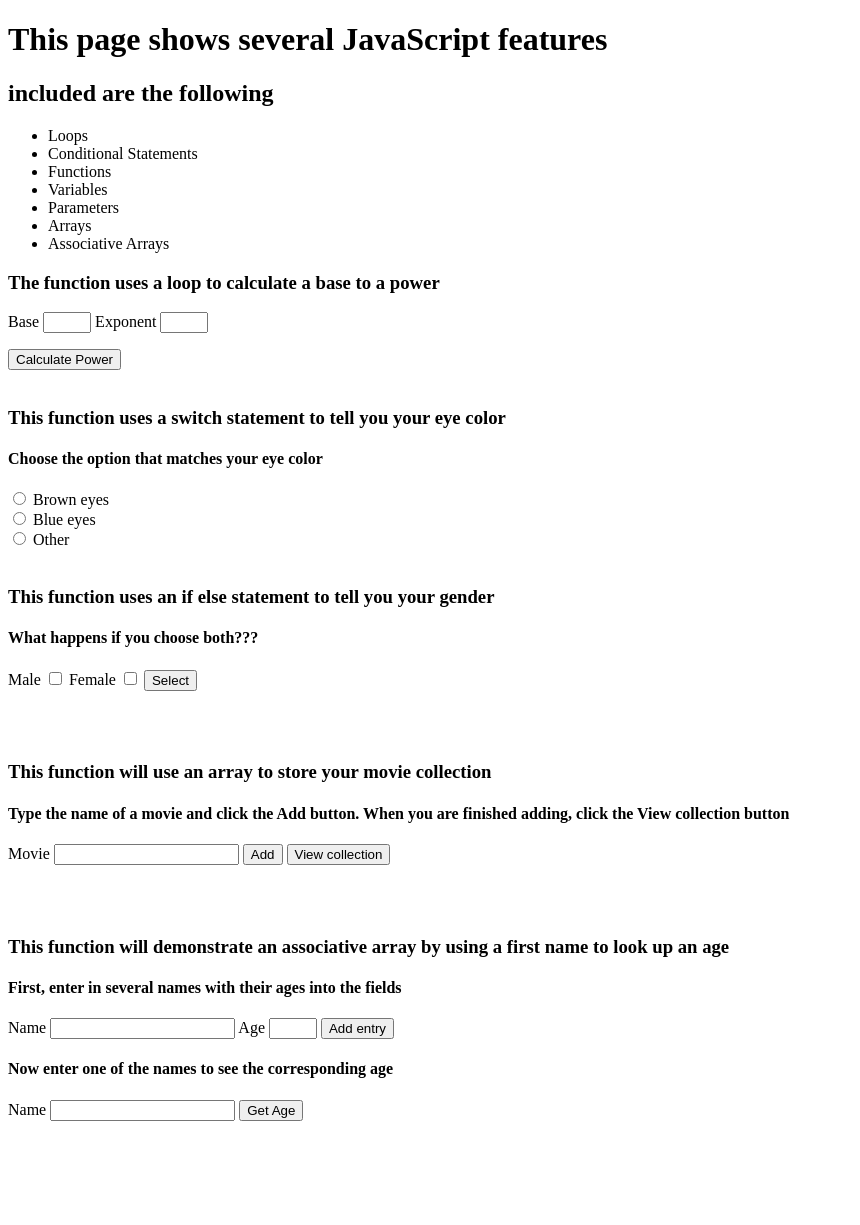
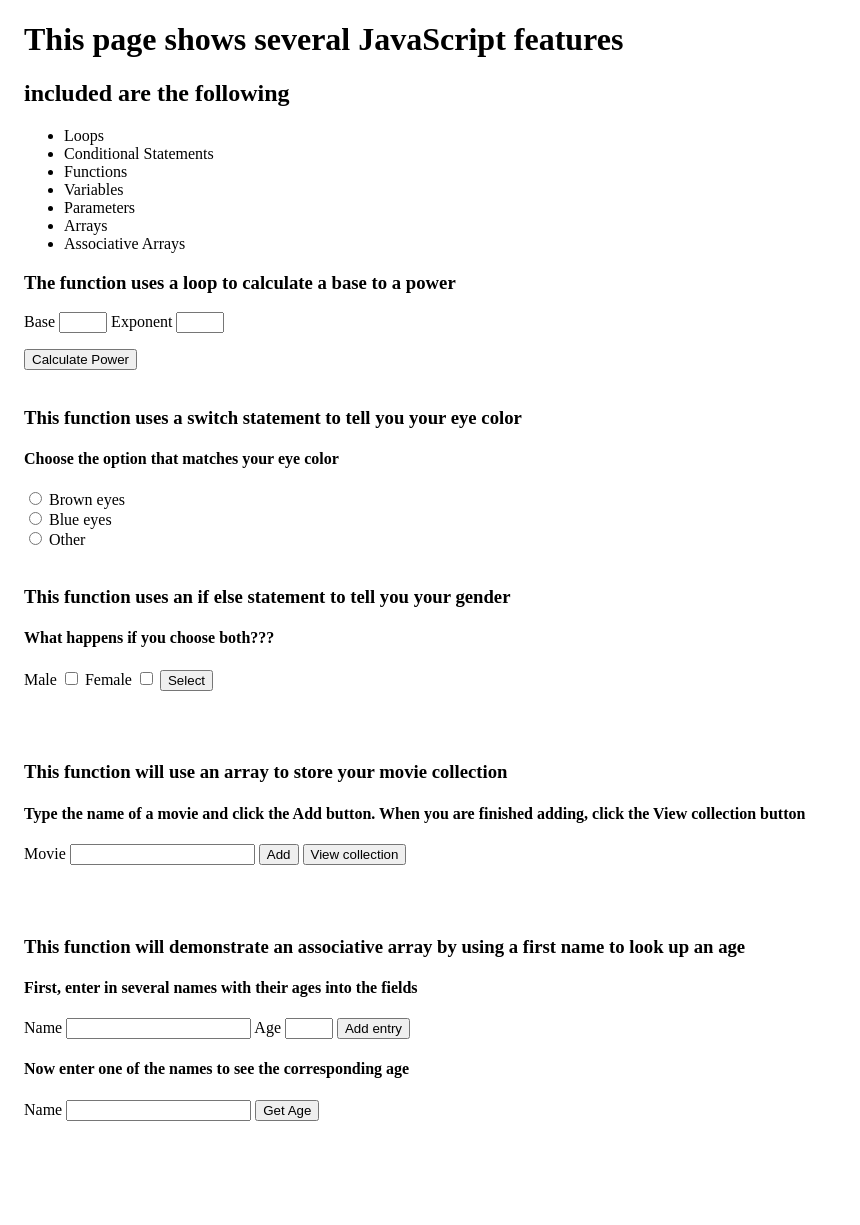
Before and after one commit to scotttolman/scotttolman.github.io, a PHP site: page /jsfunctions/index.html in a window 1280 px wide. Shown: the whole page, without its empty margins (0-860 px from the left). Before the commit the page ends 1121 px from the top, so only its background shows below. Run offline with PHP 8.4, Linux system fonts and the light colour scheme.

Commit message:
added body padding

```diff
--- a/jsfunctions/function.css
+++ b/jsfunctions/function.css
@@ -1,3 +1,8 @@
 .num {
     width: 3em;
 }
+
+body {
+    padding-bottom: 5em;
+    padding-left: 1em;
+}
```
